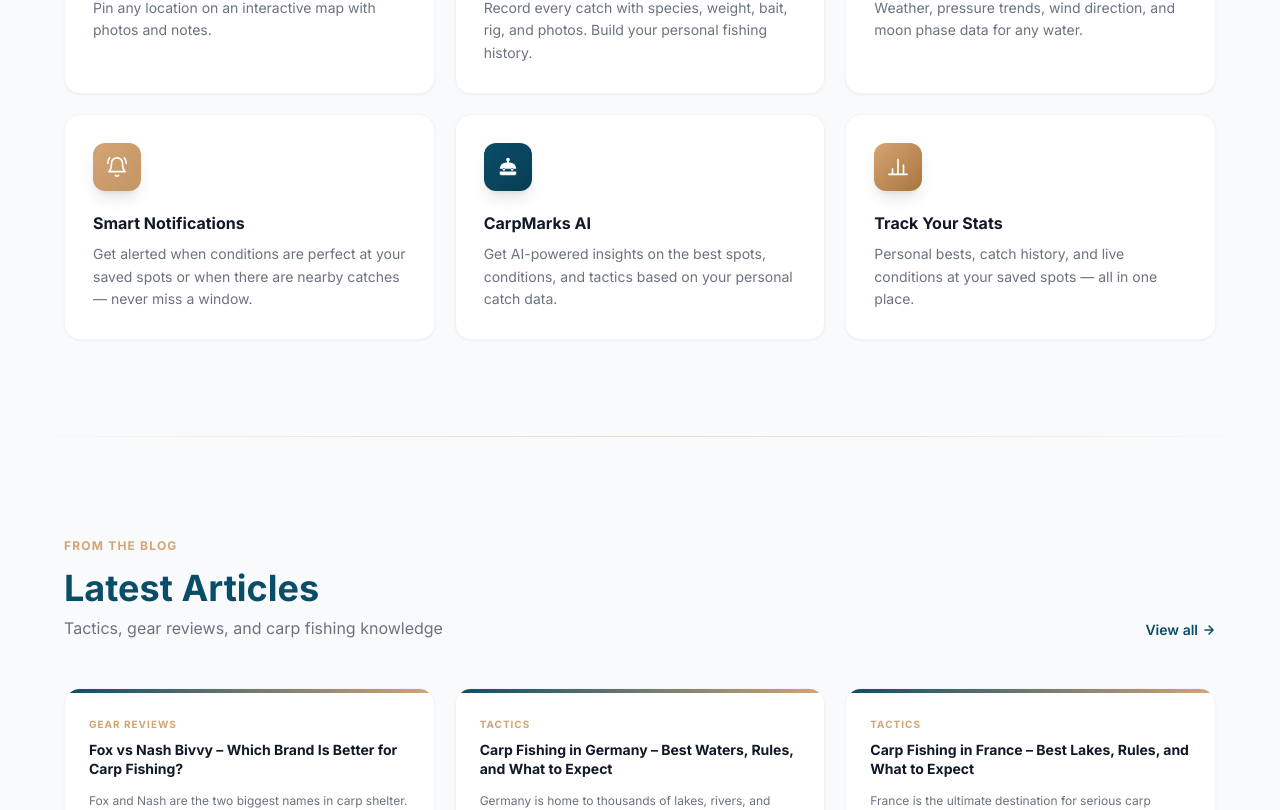
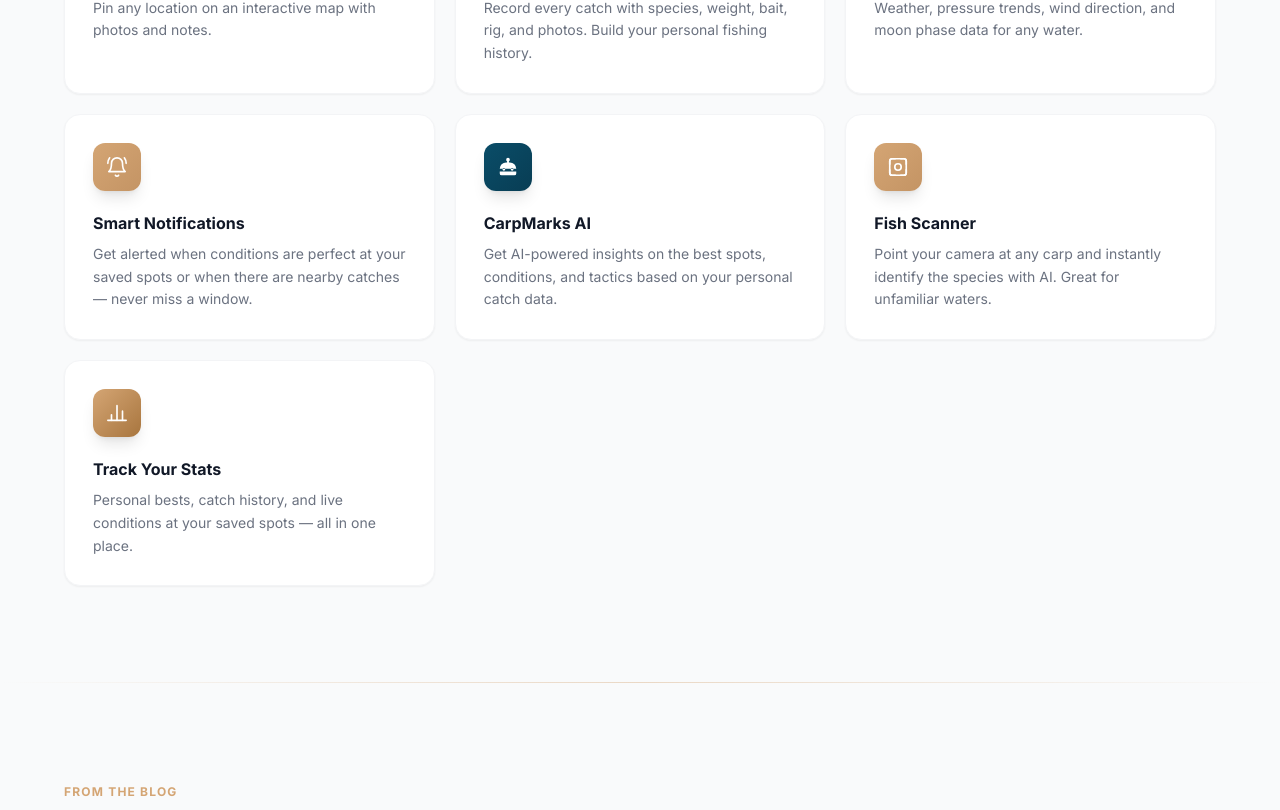
Before and after one commit to jasminamilosheska95/CarpMarks-website, a Next.js app: page / in a window 1280 px wide. Shown: the part 1192-2002 px from the top of the page. Built offline with nearby package versions, Linux system fonts and the light colour scheme.

Commit message:
Added fish scanner feature

```diff
--- a/src/app/page.tsx
+++ b/src/app/page.tsx
@@ -57,6 +57,21 @@ const features = [
       </svg>
     ),
     color: 'from-[#0A4D68] to-[#083d54]',
+  },
+  {
+    title: 'Fish Scanner',
+    description: 'Point your camera at any carp and instantly identify the species with AI. Great for unfamiliar waters.',
+    icon: (
+      <svg width="22" height="22" viewBox="0 0 24 24" fill="none" stroke="currentColor" strokeWidth="1.8" strokeLinecap="round" strokeLinejoin="round">
+        <rect x="3" y="3" width="18" height="18" rx="2.5"/>
+        <circle cx="12" cy="12" r="3.5"/>
+        <path d="M3 9V5.5A2.5 2.5 0 0 1 5.5 3H9"/>
+        <path d="M15 3h3.5A2.5 2.5 0 0 1 21 5.5V9"/>
+        <path d="M21 15v3.5A2.5 2.5 0 0 1 18.5 21H15"/>
+        <path d="M9 21H5.5A2.5 2.5 0 0 1 3 18.5V15"/>
+      </svg>
+    ),
+    color: 'from-[#D4A574] to-[#c49464]',
   },
   {
     title: 'Track Your Stats',
```
